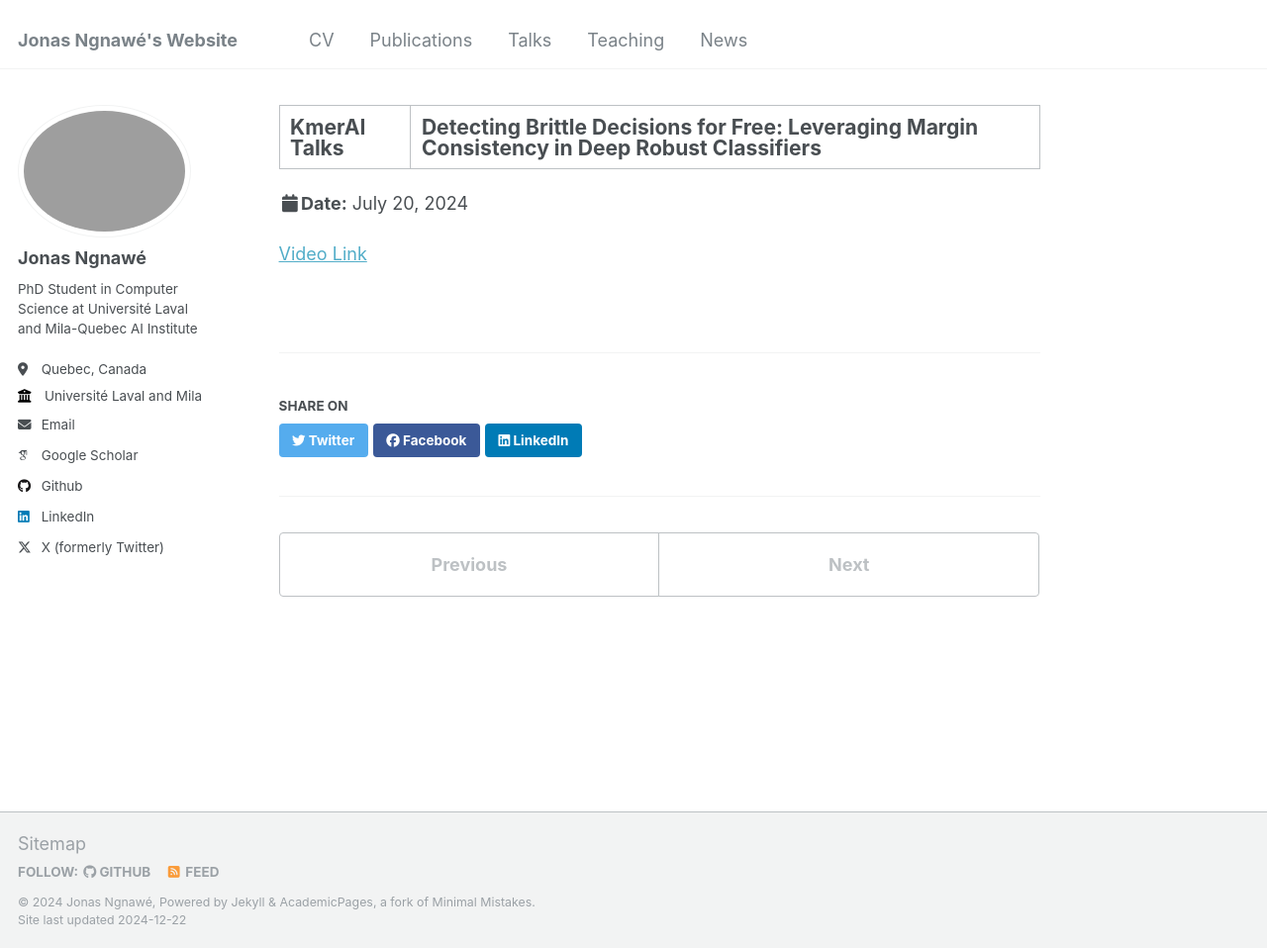
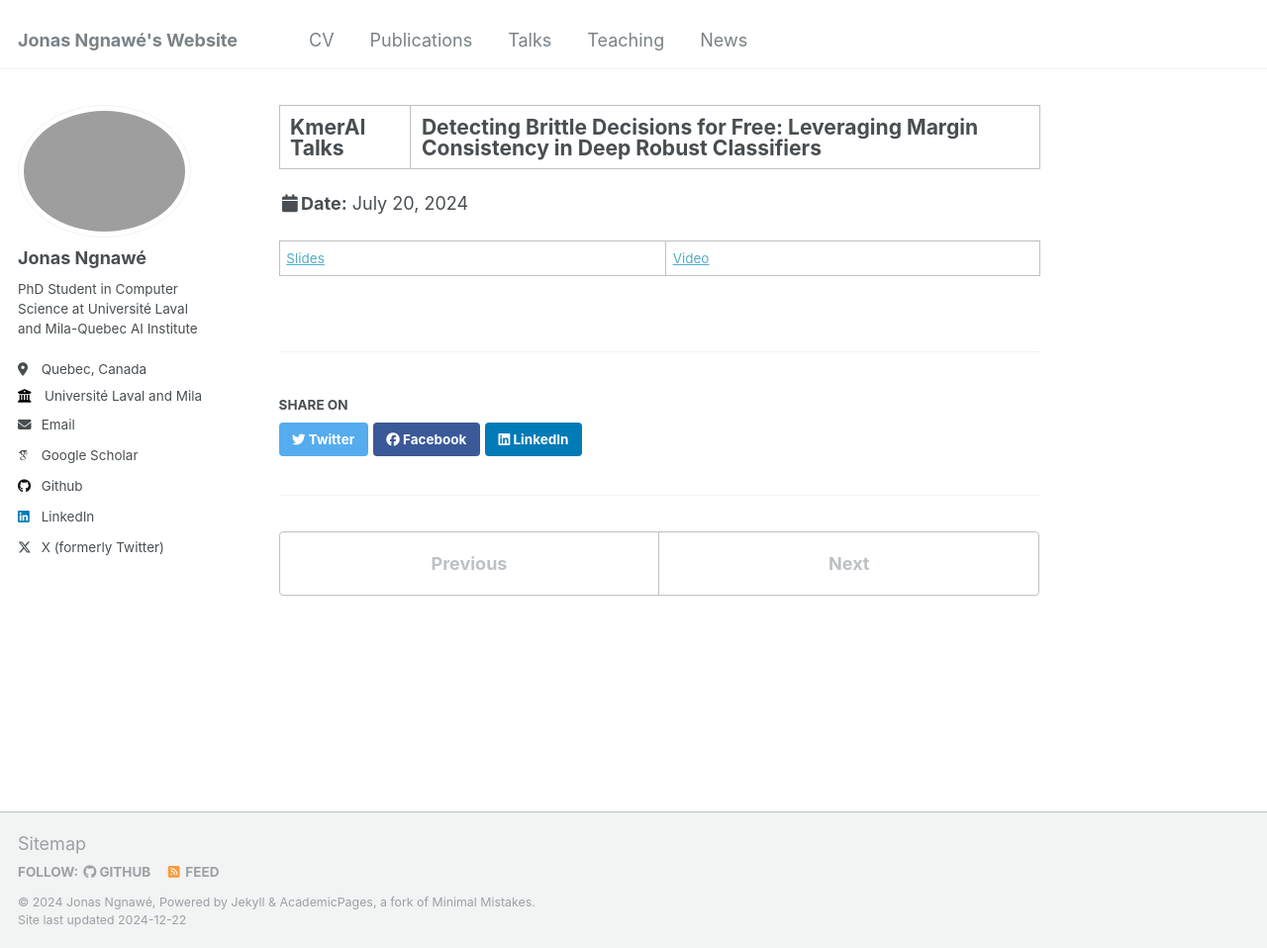
Before and after one commit to ngnawejonas/ngnawejonas.github.io, a Jekyll site: the page built from _talks/2024-07-20-talk-2.md, in a window 1280 px wide and 958 px high. Shown: the whole window at 99% size. Built offline with Jekyll 4.4.1, drawn with Linux system fonts in a browser that asks for light colours; some web fonts are replaced.

Commit message:
Update 2024-07-20-talk-2.md
added slides

```diff
--- a/_talks/2024-07-20-talk-2.md
+++ b/_talks/2024-07-20-talk-2.md
@@ -8,4 +8,4 @@ date: 2024-07-20
 location: "Online(https://kmer-ai.org/kmeraitalks.html)"
 ---
 
-[Video Link](https://www.youtube.com/live/w_lpZH7v6RI?si=tJGu705uBwP2EU9t)
+[Slides](https://drive.google.com/file/d/1S3cW2kkQu8mElEZJhWgQ7JMPRKihPsiF/view?usp=sharing) | [Video](https://www.youtube.com/live/w_lpZH7v6RI?si=tJGu705uBwP2EU9t)
```
